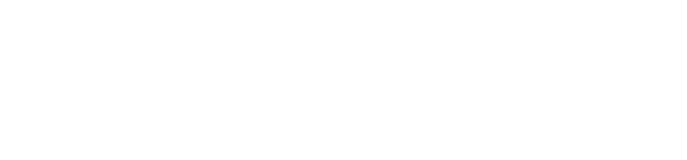
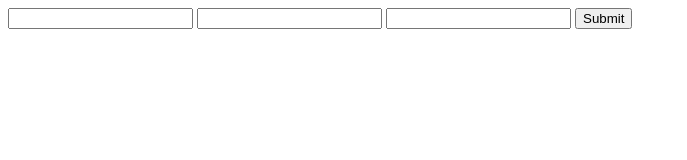
Before and after one commit to OrangeBellyJuice/COSC224Lab1, a plain HTML site: page index.html in a window 1280 px wide. Shown: the whole page, without its empty margins (0-687 px from the left). Drawn offline with Linux system fonts and the light colour scheme.

Commit message:
Make form with inputs

```diff
--- a/index.html
+++ b/index.html
@@ -6,6 +6,11 @@
 	<title>Document</title>
 </head>
 <body>
-
+	<form>
+		<input type="text" name="username">
+		<input type="password" name="password">
+		<input type="number" name="age">
+		<input type="submit">
+	</form>
 </body>
 <html>
```
